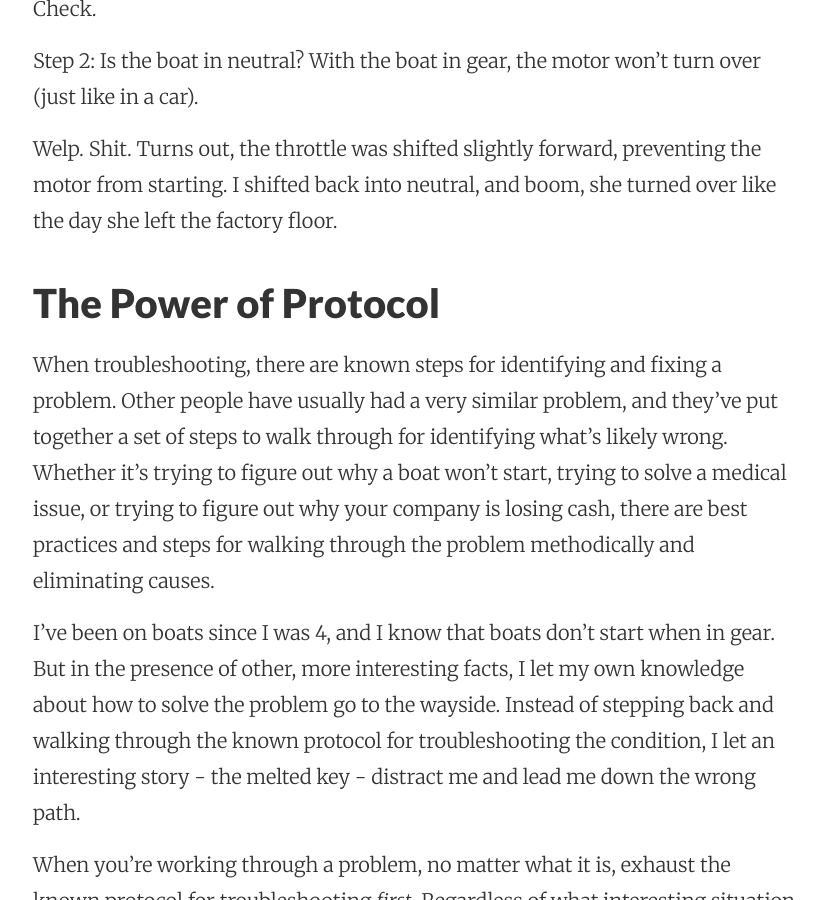
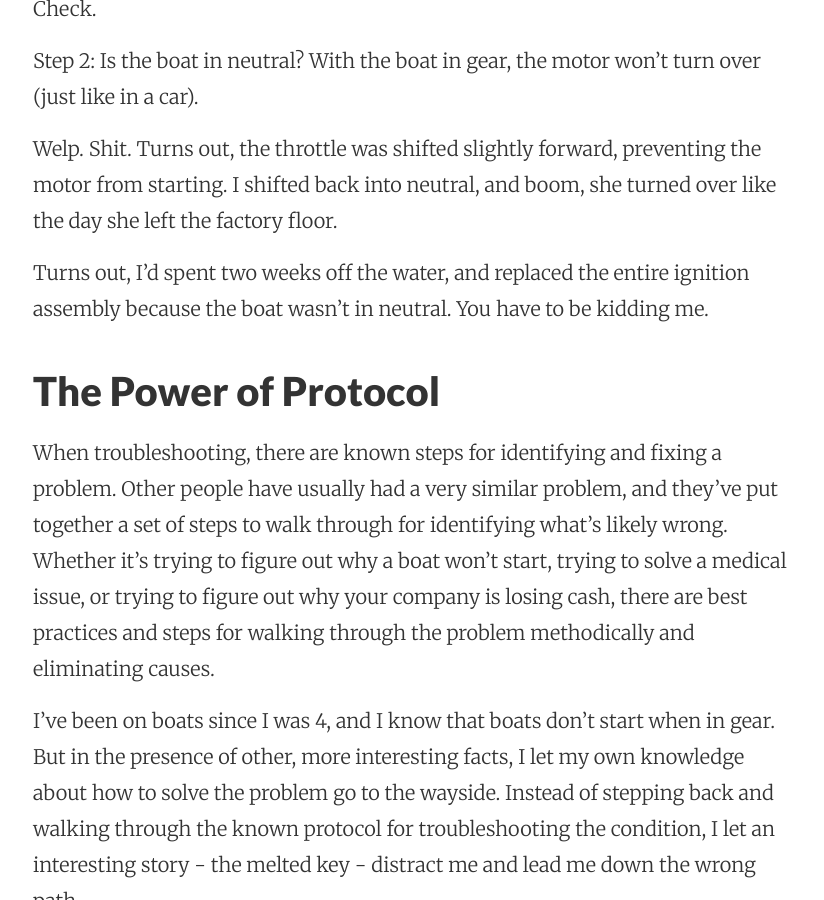
Before and after one commit to jwd2a/justindav.is, a Jekyll site: the page built from _posts/2017/2017-03-31-the-importance-of-troubleshooting-protocol.md, in a window 1280 px wide and 900 px high, scrolled down 2028 px. Shown: the whole window, without its empty margins (223-1047 px from the left). Built offline with Jekyll 4.4.1, drawn with Linux system fonts in a browser that asks for light colours; nearby versions of some CDN libraries; some web fonts are replaced; comment, search, counter and statistics services are not loaded.

Commit message:
Added another sentence

```diff
--- a/_posts/2017/2017-03-31-the-importance-of-troubleshooting-protocol.md
+++ b/_posts/2017/2017-03-31-the-importance-of-troubleshooting-protocol.md
@@ -35,6 +35,8 @@ Step 2: Is the boat in neutral? With the boat in gear, the motor won't turn over
 
 Welp. Shit. Turns out, the throttle was shifted slightly forward, preventing the motor from starting. I shifted back into neutral, and boom, she turned over like the day she left the factory floor.
 
+Turns out, I'd spent two weeks off the water, and replaced the entire ignition assembly because the boat wasn't in neutral. You have to be kidding me.
+
 ## The Power of Protocol
 
 When troubleshooting, there are known steps for identifying and fixing a problem. Other people have usually had a very similar problem, and they've put together a set of steps to walk through for identifying what's likely wrong. Whether it's trying to figure out why a boat won't start, trying to solve a medical issue, or trying to figure out why your company is losing cash, there are best practices and steps for walking through the problem methodically and eliminating causes.
```
